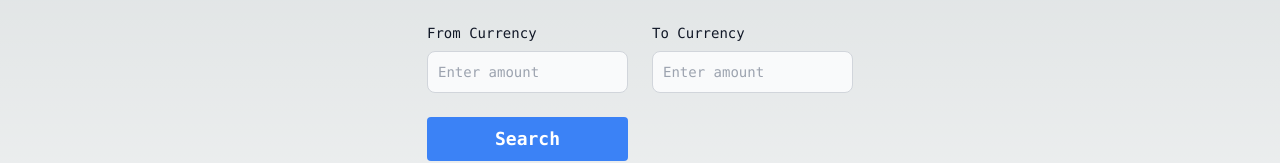
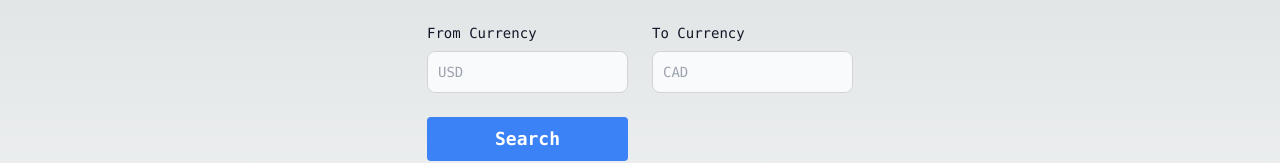
Before and after one commit to cjand225/currency-exchange-rate-frontend, a Next.js app: page / in a window 1280 px wide. Shown: the part 243-406 px from the top of the page. Built offline with nearby package versions, Linux system fonts and the light colour scheme.

Commit message:
Limited input into currency codes formats

```diff
--- a/src/app/components/CurrencyInput.tsx
+++ b/src/app/components/CurrencyInput.tsx
@@ -16,7 +16,9 @@ const CurrencyInput = ({
   onChange,
 }: CurrencyInputProps) => {
   const handleInputChange = (event: React.ChangeEvent<HTMLInputElement>) => {
-    onChange(event.target.value);
+    // Convert input value to uppercase and update it
+    const uppercasedValue = event.target.value.toUpperCase();
+    onChange(uppercasedValue);
   };
 
   return (
@@ -31,6 +33,7 @@ const CurrencyInput = ({
         onChange={handleInputChange}
         className="bg-gray-50 border border-gray-300 text-gray-900 text-sm rounded-lg focus:ring-blue-500 focus:border-blue-500 block w-full p-2.5"
         placeholder={placeholder}
+        maxLength={3} // Set the maximum length of input value to 3
         required
       />
     </div>
--- a/src/app/components/SearchCurrency.tsx
+++ b/src/app/components/SearchCurrency.tsx
@@ -69,7 +69,7 @@ const SearchCurrency = ({ onSearch }: SearchCurrencyProps) => {
         <CurrencyInput
           label="From Currency"
           id="fromCurrency"
-          placeholder="Enter amount"
+          placeholder="USD"
           value={fromCurrency}
           onChange={handleFromCurrencyChange}
         />
@@ -77,7 +77,7 @@ const SearchCurrency = ({ onSearch }: SearchCurrencyProps) => {
         <CurrencyInput
           label="To Currency"
           id="toCurrency"
-          placeholder="Enter amount"
+          placeholder="CAD"
           value={toCurrency}
           onChange={handleToCurrencyChange}
         />
```
